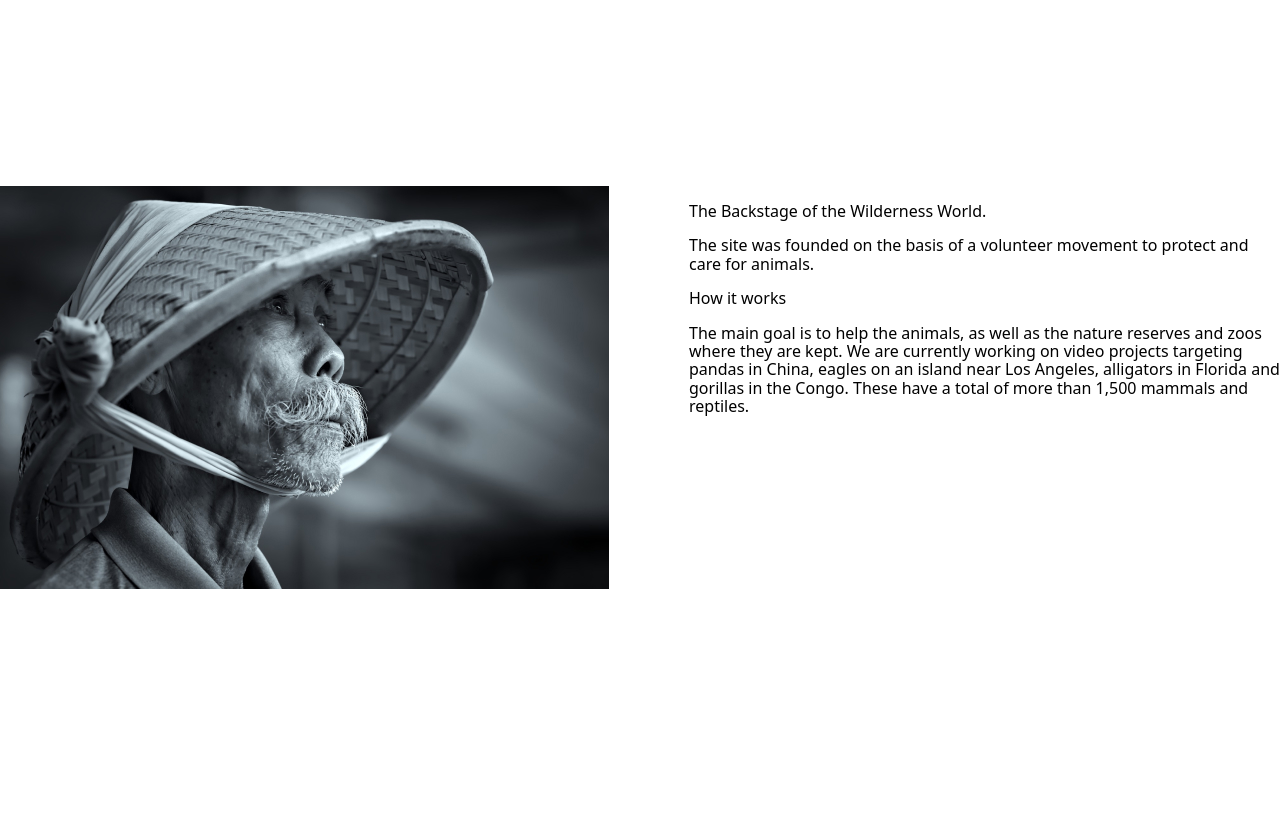
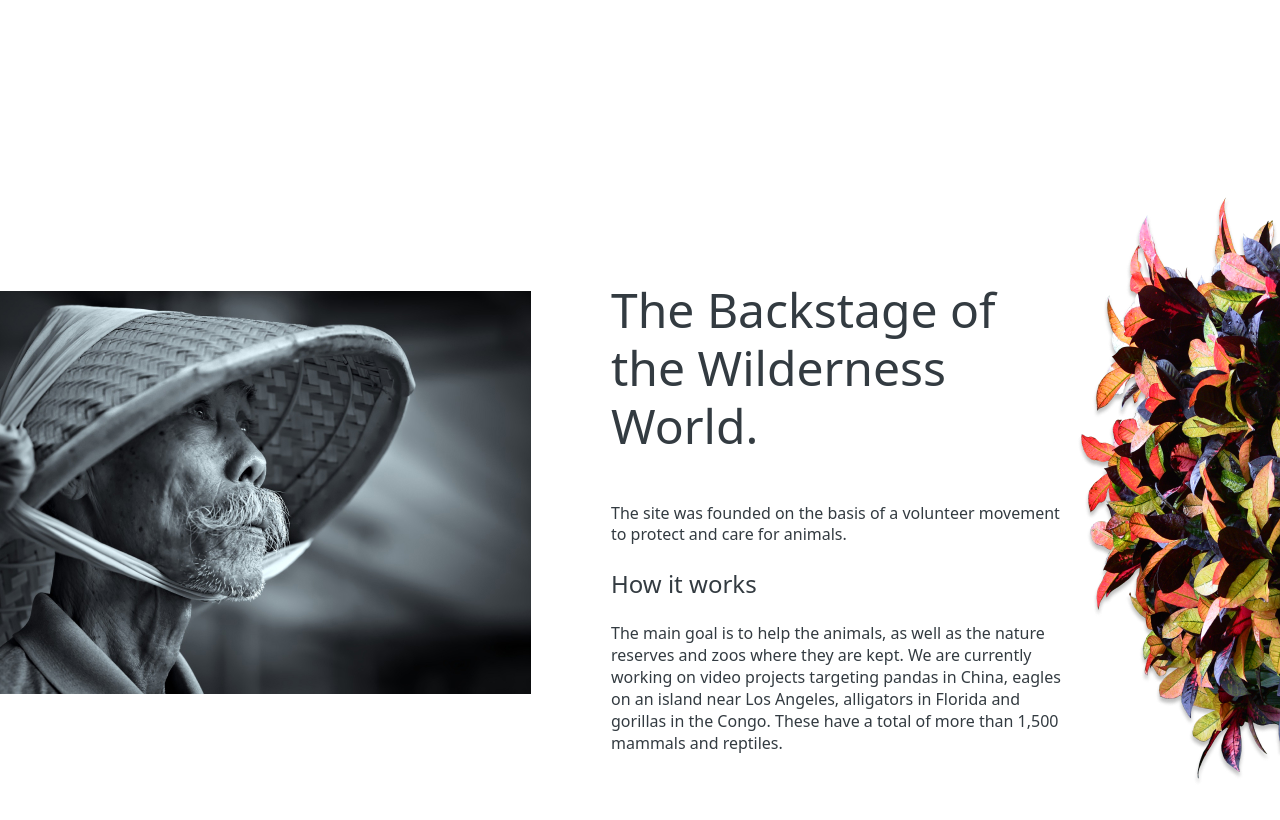
Before and after one commit to Aigerim88/online-zoo, a website: page index.html in a window 1280 px wide. Shown: the part 654-1474 px from the top of the page. Before the commit the page ends 1423 px from the top, so only its background shows below. Drawn offline with nearby package versions, Linux system fonts and the light colour scheme.

Commit message:
feat: make a layout of the main section

```diff
--- a/index.html
+++ b/index.html
@@ -48,6 +48,7 @@
           </p>
         </div>
       </section>
+      <img src="./assets/flower_foto1.png" alt="flower foto" />
     </main>
 
     <footer class="footer"></footer>
--- a/style.scss
+++ b/style.scss
@@ -100,6 +100,8 @@ $frosted-white-color: #fdfdff;
 body {
   font-family: system-ui, -apple-system, BlinkMacSystemFont, "Segoe UI", Roboto,
     Oxygen, Ubuntu, Cantarell, "Open Sans", "Helvetica Neue", sans-serif;
+  overflow-y: scroll;
+  overflow-x: hidden;
 }
 
 .bg {
@@ -196,14 +198,49 @@ body {
   background-color: white;
   padding-top: 140px;
   margin-bottom: 180px;
+  display: flex;
+  align-items: center;
+  justify-content: end;
 
   &__section {
     display: flex;
     gap: 80px;
+    // justify-content: center;
 
     & > img {
       width: 609px;
       height: 403px;
     }
   }
+
+  &__text {
+    width: 465px;
+    height: 403px;
+  }
+
+  &__title {
+    margin-top: -10px;
+    font-weight: 400;
+    font-size: 48px;
+    line-height: 58px;
+    color: $black-blue-color;
+  }
+  &__subtitle {
+    font-weight: 400;
+    font-size: 16px;
+    line-height: 21px;
+    color: $black-blue-color;
+  }
+  &__subsubtitle {
+    font-weight: 400;
+    font-size: 24px;
+    line-height: 29px;
+    color: $black-blue-color;
+  }
+  &__subtext {
+    font-weight: 400;
+    font-size: 16px;
+    line-height: 22px;
+    color: $black-blue-color;
+  }
 }
```
Also changed, not shown: assets/flower_foto1.png (added), style.css.
